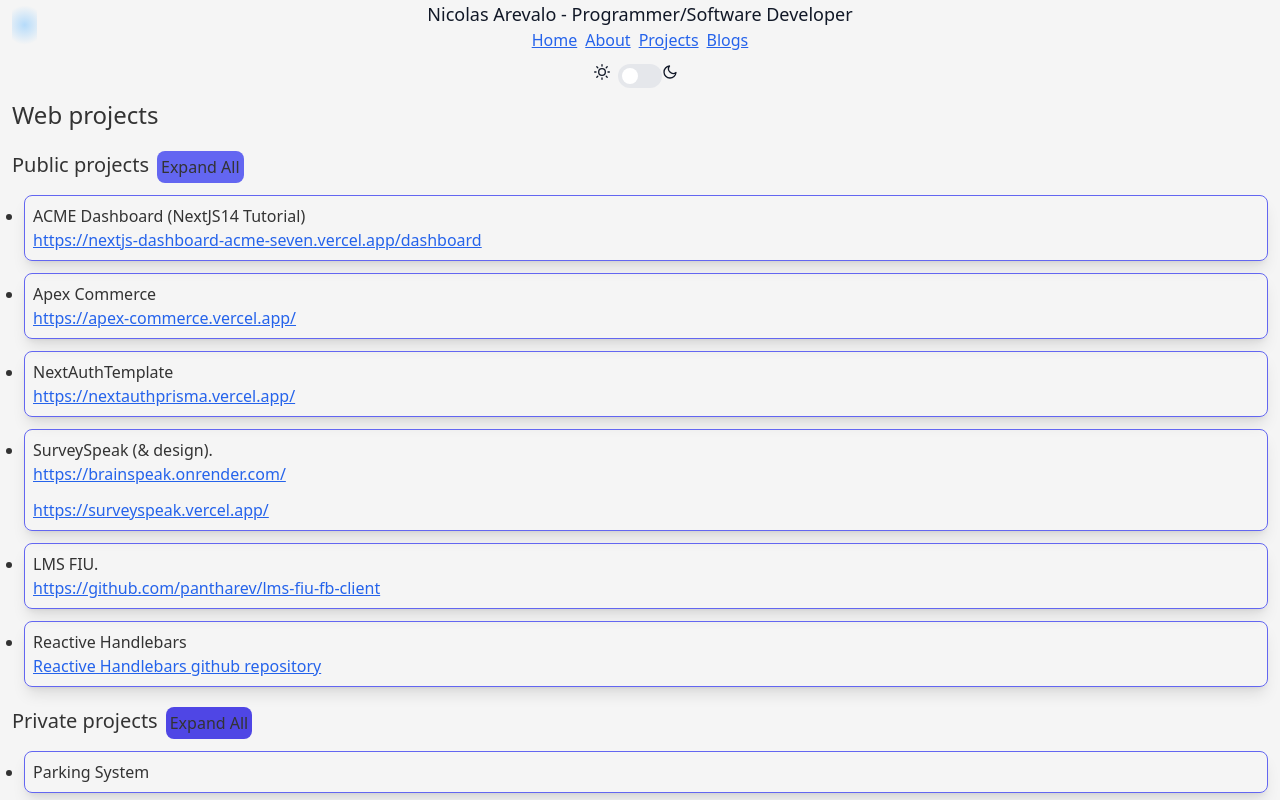
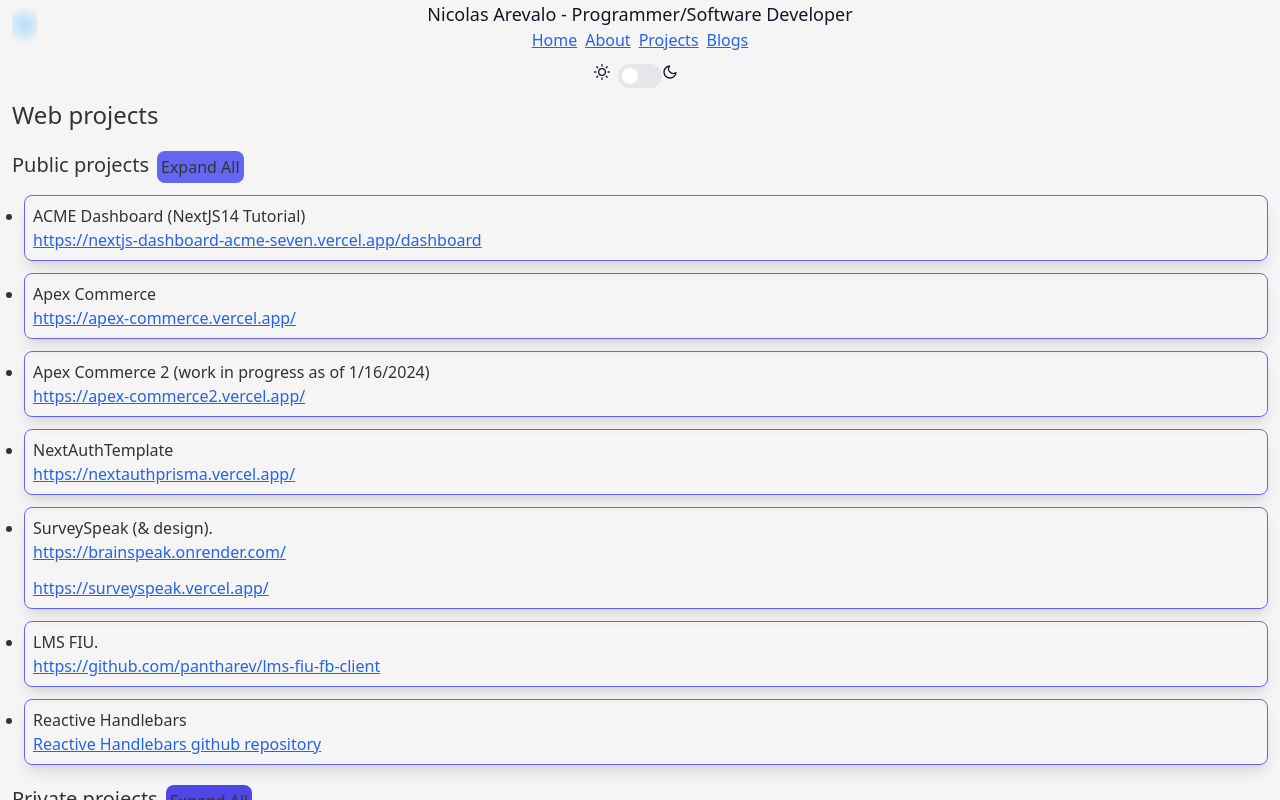
Before and after one commit to pantharev/ApexProjects, a React (Create React App) app: page /projects in a window 1280 px wide. Shown: the top 800 px of the page. Built offline with nearby package versions, Linux system fonts and the light colour scheme.

Commit message:
add apex commerce 2 and nextauthtemplate last updated date

```diff
--- a/src/pages/Projects.js
+++ b/src/pages/Projects.js
@@ -101,11 +101,29 @@ export default function Projects() {
                     </div>
                 </li>
                 <li className="ml-3 border border-indigo-500 rounded-lg shadow-lg p-2">
+                    Apex Commerce 2 (work in progress as of 1/16/2024)
+                    <div className="flex flex-col gap-y-3">
+                        <a href="https://apex-commerce2.vercel.app/">https://apex-commerce2.vercel.app/</a>
+                    </div>
+                    <div className={`expanding-container ${expanded ? 'expanding-content' : 'collapsed-content'}`}>
+                        Last updated 1/16/2024.
+                        <br></br>
+                        <br></br>
+                        E-commerce application with authentication and a sample products page.
+                        <br></br>
+                        Made with NextJS14, TailwindCSS, NextAuth, Prisma, and Neon Database.
+                        More functionality such as shopping cart, checkout, reviews, and payment provider integration such as Stripe will be added in the future.
+                    </div>
+                </li>
+                <li className="ml-3 border border-indigo-500 rounded-lg shadow-lg p-2">
                     NextAuthTemplate
                     <div className="flex flex-col gap-y-3">
                         <a href="https://nextauthprisma.vercel.app/">https://nextauthprisma.vercel.app/</a>
                     </div>
                     <div className={`expanding-container ${expanded ? 'expanding-content' : 'collapsed-content'}`}>
+                        Last updated 1/11/2024.
+                        <br></br>
+                        <br></br>
                         A reusable NextJS14 template with NextAuth and Prisma for future projects.
                         <br></br>
                         It works by using NextAuth to handle authentication, and Prisma to handle the database.
```
